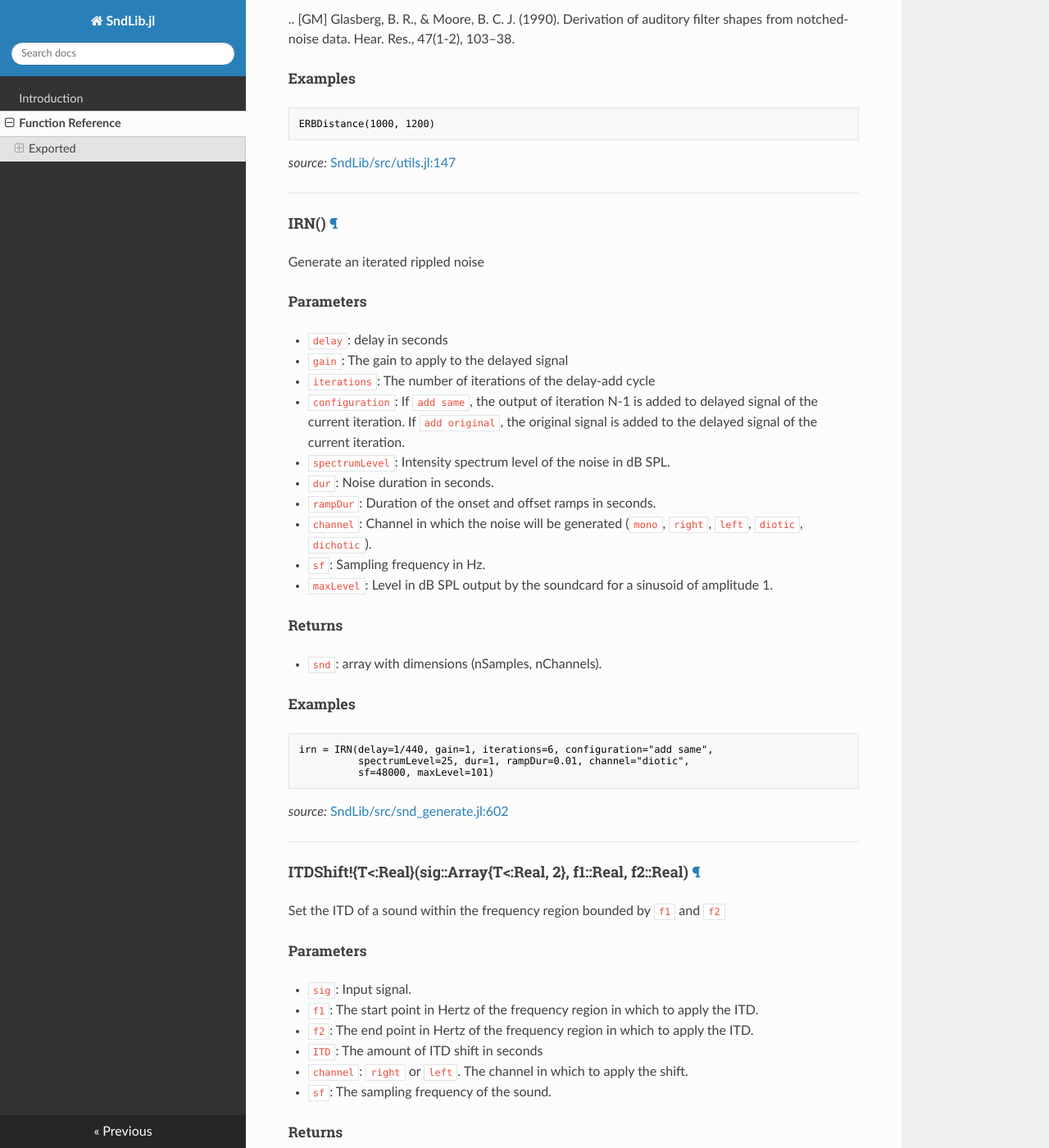
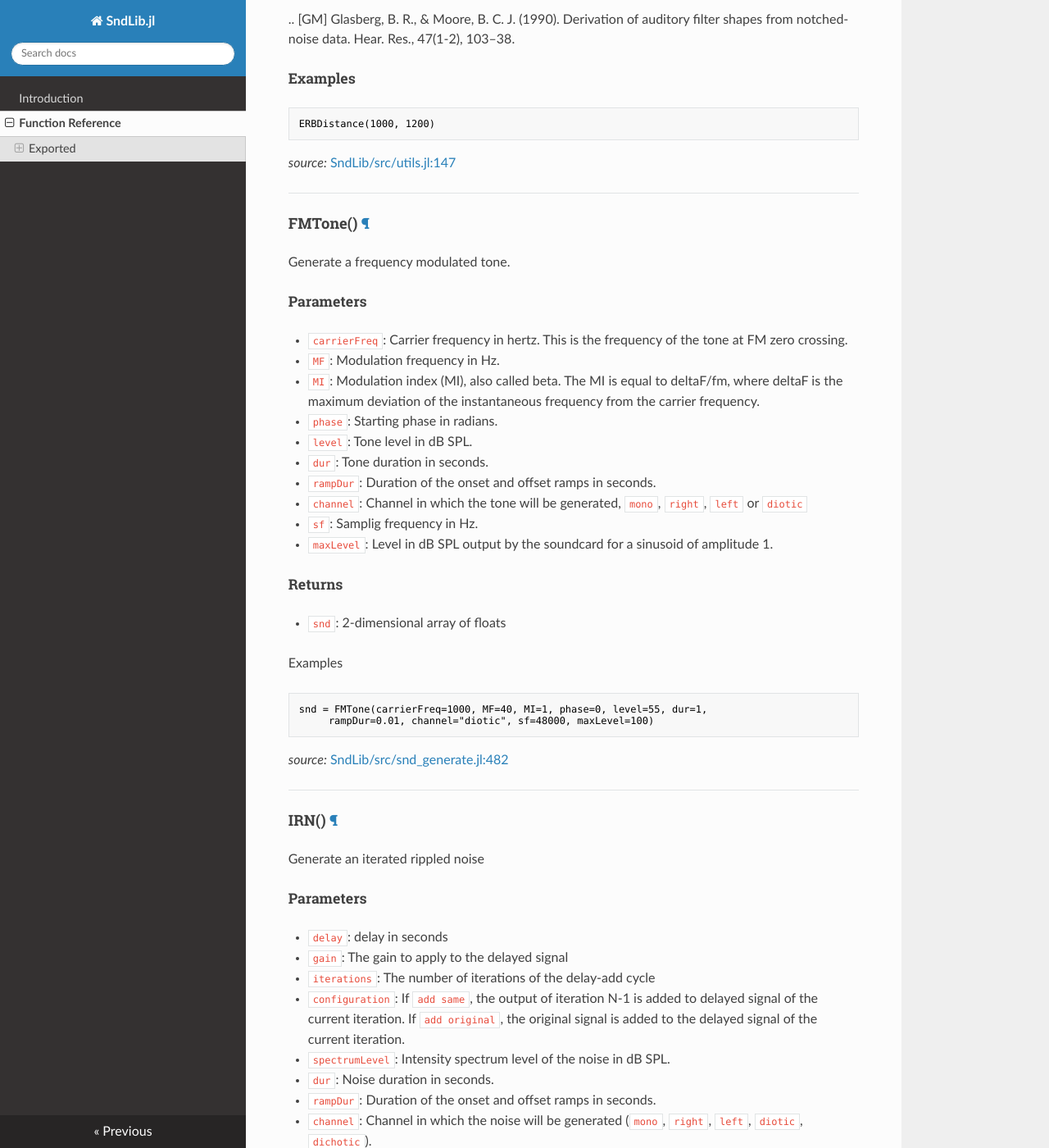
Before and after one commit to sam81/SndLib.jl, an MkDocs documentation site: the page built from docs/API.md, in a window 1280 px wide and 1400 px high, scrolled down 2149 px. Shown: the whole window at 82% size. Built offline with MkDocs 1.6.1, drawn with Linux system fonts in a browser that asks for light colours; nearby versions of some CDN libraries; old or Windows-style settings are respelled for this version of MkDocs; some of the changed text lies outside the part shown.

Commit message:
Added FMTone

````diff
--- a/docs/API.md
+++ b/docs/API.md
@@ -70,12 +70,12 @@ modulation phase.
 ```julia
 snd = AMToneIPD(carrierFreq=1000, AMFreq=20, AMDepth=1, carrierPhase=0,
 AMPhase=0, carrierIPD=0, AMIPD=pi/2, level=65, dur=1, rampDur=0.01,
-channel="diotic", sf=48000, maxLevel=100)
+channel="right", sf=48000, maxLevel=100)
 ```
 
 
 *source:*
-[SndLib/src/snd_generate.jl:130](file:///home/sam/.julia/v0.3/SndLib/src/snd_generate.jl)
+[SndLib/src/snd_generate.jl:133](file:///home/sam/.julia/v0.3/SndLib/src/snd_generate.jl)
 
 ---
 
@@ -106,6 +106,44 @@ ERBDistance(1000, 1200)
 
 *source:*
 [SndLib/src/utils.jl:147](file:///home/sam/.julia/v0.3/SndLib/src/utils.jl)
+
+---
+
+<a id="method__fmtone.1" class="lexicon_definition"></a>
+#### FMTone() [¶](#method__fmtone.1)
+Generate a frequency modulated tone.
+
+##### Parameters
+
+* `carrierFreq`: Carrier frequency in hertz. This is the frequency of the tone at FM zero crossing.
+* `MF`: Modulation frequency in Hz.
+* `MI`: Modulation index (MI), also called beta. The MI is equal to deltaF/fm, where
+        deltaF is the maximum deviation of the instantaneous frequency from
+        the carrier frequency.
+* `phase`: Starting phase in radians.
+* `level`: Tone level in dB SPL.
+* `dur`: Tone duration in seconds.
+* `rampDur`: Duration of the onset and offset ramps in seconds.
+* `channel`: Channel in which the tone will be generated, `mono`, `right`,
+  `left` or `diotic`
+* `sf`: Samplig frequency in Hz.
+* `maxLevel`: Level in dB SPL output by the soundcard for a sinusoid of
+  amplitude 1.
+
+##### Returns
+
+* `snd`: 2-dimensional array of floats
+
+Examples
+
+```julia
+snd = FMTone(carrierFreq=1000, MF=40, MI=1, phase=0, level=55, dur=1,
+     rampDur=0.01, channel="diotic", sf=48000, maxLevel=100)
+```
+
+
+*source:*
+[SndLib/src/snd_generate.jl:482](file:///home/sam/.julia/v0.3/SndLib/src/snd_generate.jl)
 
 ---
 
@@ -142,7 +180,7 @@ irn = IRN(delay=1/440, gain=1, iterations=6, configuration="add same",
 
 
 *source:*
-[SndLib/src/snd_generate.jl:602](file:///home/sam/.julia/v0.3/SndLib/src/snd_generate.jl)
+[SndLib/src/snd_generate.jl:724](file:///home/sam/.julia/v0.3/SndLib/src/snd_generate.jl)
 
 ---
 
@@ -181,7 +219,7 @@ channel="left", sf=48000) #this generates a Dichotic Pitch
 ---
 
 <a id="method__itdtoipd.1" class="lexicon_definition"></a>
-#### ITDToIPD{T<:Real}(ITD::Real, freq::Union(T<:Real, AbstractArray{T<:Real, 1})) [¶](#method__itdtoipd.1)
+#### ITDToIPD{T<:Real}(ITD::Real, freq::Union(AbstractArray{T<:Real, 1}, T<:Real)) [¶](#method__itdtoipd.1)
 
 Convert an interaural time difference to an equivalent interaural
 phase difference for a given frequency.
@@ -441,7 +479,7 @@ bpNoise = fir2Filt!(400, 600, 4000, 4400,
 ---
 
 <a id="method__freqfromcentinterval.1" class="lexicon_definition"></a>
-#### freqFromCentInterval{T<:Real, P<:Real}(f1::Union(T<:Real, AbstractArray{T<:Real, 1}), deltaCent::Union(AbstractArray{P<:Real, 1}, P<:Real)) [¶](#method__freqfromcentinterval.1)
+#### freqFromCentInterval{T<:Real, P<:Real}(f1::Union(AbstractArray{T<:Real, 1}, T<:Real), deltaCent::Union(AbstractArray{P<:Real, 1}, P<:Real)) [¶](#method__freqfromcentinterval.1)
 Compute the frequency, in Hz, corresponding to a distance,
 in equivalent cents of `deltaCents` from `f1`.
 
@@ -472,7 +510,7 @@ freqFromCentInterval(100, [1, 1.5, 2])
 ---
 
 <a id="method__freqfromerbinterval.1" class="lexicon_definition"></a>
-#### freqFromERBInterval{T<:Real, P<:Real}(f1::Union(T<:Real, AbstractArray{T<:Real, 1}), deltaERB::Union(AbstractArray{P<:Real, 1}, P<:Real)) [¶](#method__freqfromerbinterval.1)
+#### freqFromERBInterval{T<:Real, P<:Real}(f1::Union(AbstractArray{T<:Real, 1}, T<:Real), deltaERB::Union(AbstractArray{P<:Real, 1}, P<:Real)) [¶](#method__freqfromerbinterval.1)
 Compute the frequency, in Hz, corresponding to a distance,
 in equivalent rectangular bandwidths (ERBs), of `deltaERB` from `f1`.
 
@@ -581,19 +619,23 @@ Synthetise a complex Huggings Pitch.
         will be equal to `spectrumLevel` at 1 kHz.
 * `bandwidth`: Bandwidth of the frequency regions in which the
         phase transitions occurr.
-* `bandwidthUnit`: `Hz`, `Cent`, or `ERB`. Defines whether the bandwith of the decorrelated bands is expressed
-        in hertz (Hz), cents (Cent), or equivalent rectangular bandwidths (ERB).
+* `bandwidthUnit`: `Hz`, `Cent`, or `ERB`. Defines whether the bandwith of
+  the decorrelated bands is expressed in hertz (Hz), cents (Cent), or
+  equivalent rectangular bandwidths (ERB).
 * `dichoticDifference`: `IPD linear`, `IPD stepped`, `IPD random`, `ITD`.
-        Selects whether the decorrelation in the target regions will be achieved
-        by applying an interaural phase shift that increases linearly in the transition regions
-        (`IPD linear`), a costant interaural phase shift (`IPD stepped`),
-        a costant interaural time difference (ITD), or a random IPD shift (`IPD random`).
-* `dichoticDifferenceValue`: For `IPD linear` this is the phase difference between the start and the end
-        of each transition region, in radians.
-        For `IPD stepped`, this is the phase offset, in radians, between the correlated
-        and the uncorrelated regions.
-        For `ITD` this is the ITD in the transition region, in seconds.
-        For `IPD random`, this is the range of phase shift randomization in the uncorrelated regions.
+   Selects whether the decorrelation in the target regions will be achieved
+   by applying an interaural phase shift that increases linearly in the
+   transition regions
+   (`IPD linear`), a costant interaural phase shift (`IPD stepped`),
+   a costant interaural time difference (ITD), or a random IPD shift
+   (`IPD random`).
+* `dichoticDifferenceValue`: For `IPD linear` this is the phase difference
+   between the start and the end of each transition region, in radians.
+   For `IPD stepped`, this is the phase offset, in radians, between
+   the correlated and the uncorrelated regions.
+   For `ITD` this is the ITD in the transition region, in seconds.
+   For `IPD random`, this is the range of phase shift randomization
+   in the uncorrelated regions.
 * `phaseRelationship`: `NoSpi` or `NpiSo`. If `NoSpi`, the phase of the regions within each frequency band will
         be shifted. If `NpiSo`, the phase of the regions between each
         frequency band will be shifted.
@@ -623,13 +665,13 @@ References
 hp = hugginsPitch(F0=300, lowHarm=1, highHarm=3, spectrumLevel=45,
 bandwidth=100, bandwidthUnit="Hz", dichoticDifference="IPD stepped",
 dichoticDifferenceValue=pi, phaseRelationship="NoSpi", stretch=0,
-noiseType="White", duration=0.4, ramp=0.01, sf=48000, maxLevel=101)
+noiseType="white", dur=0.4, rampDur=0.01, sf=48000, maxLevel=101)
 ```
 
 
 
 *source:*
-[SndLib/src/snd_generate.jl:494](file:///home/sam/.julia/v0.3/SndLib/src/snd_generate.jl)
+[SndLib/src/snd_generate.jl:597](file:///home/sam/.julia/v0.3/SndLib/src/snd_generate.jl)
 
 ---
 
@@ -1051,12 +1093,12 @@ sinusoids.
 
 ##### Parameters:
 
-* `frequency1`: Start frequency of the noise.
-* `frequency2`: End frequency of the noise.
+* `f1`: Start frequency of the noise.
+* `f2`: End frequency of the noise.
 * `level`: Noise spectrum level.
 * `dur`: Tone duration in seconds.
 * `rampDur`: Duration of the onset and offset ramps in seconds.
-* `channel`: `right`, `left` or `diotic`. Channel in which the tone will be generated.
+* `channel`: `mono`, `right`, `left` or `diotic`. Channel in which the tone will be generated.
 * `sf`: Samplig frequency in Hz.
 * `maxLevel`: Level in dB SPL output by the soundcard for a sinusoid of amplitude 1.
 
````
Also changed, not shown: other parts of docs/API.md (+18 -18 lines), 3 other files.
